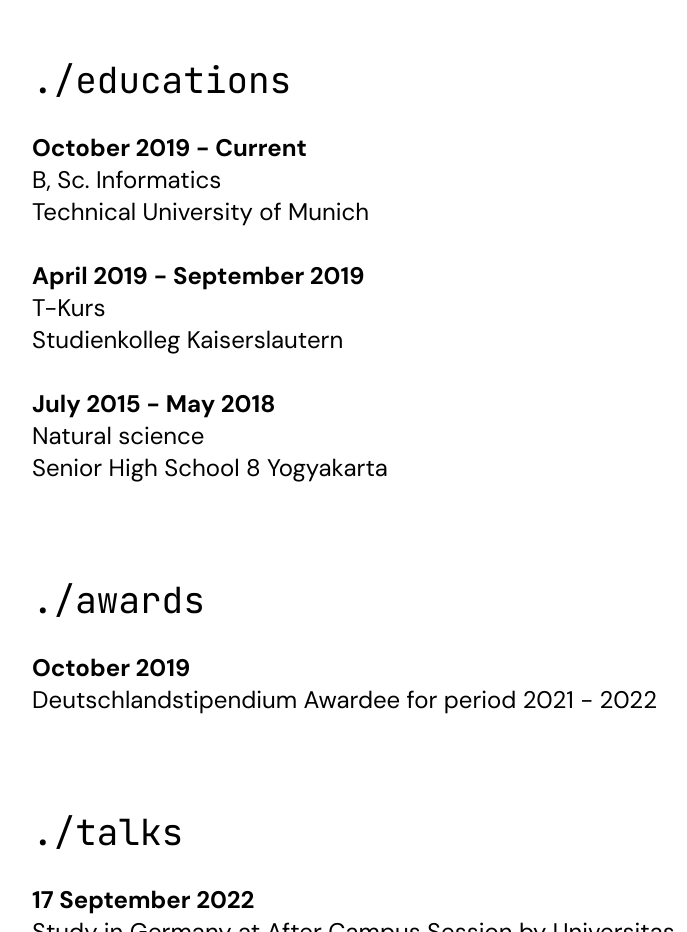
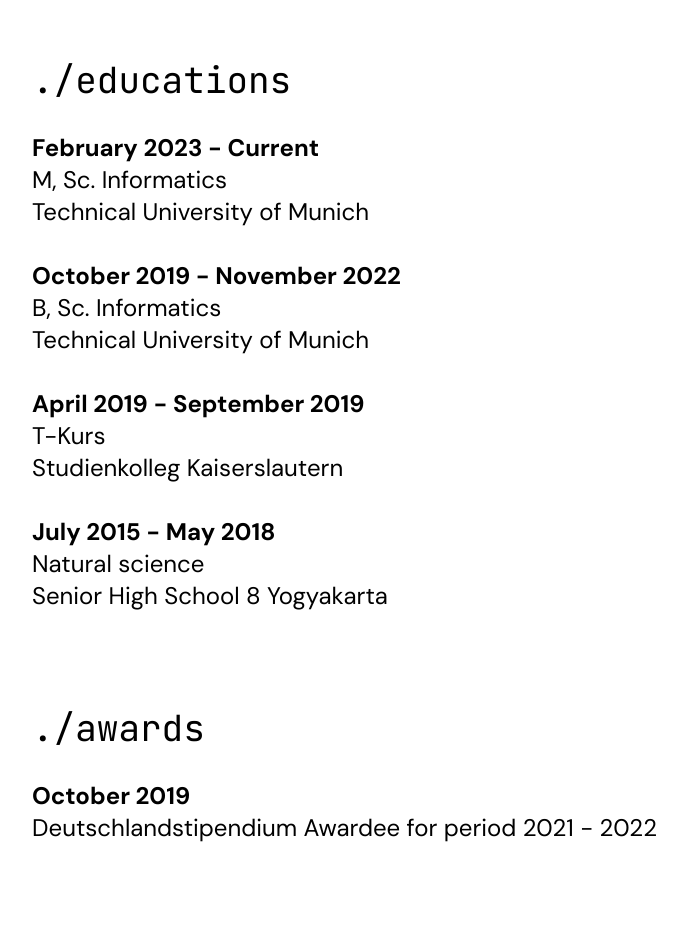
Before and after one commit to itsmeyaw/website, a Gatsby site: page / in a window 1280 px wide. Shown: the part 1460-2392 px from the top of the page, without its empty margins (248-935 px from the left). Built offline with nearby package versions, Linux system fonts and the light colour scheme; Gatsby itself is replaced by a stand-in of ours; no server answers; a web font is replaced by a local one.

Commit message:
Added Master course information

```diff
--- a/src/pages/index.js
+++ b/src/pages/index.js
@@ -51,8 +51,14 @@
         </IntroductionSection>
         <IntroductionSection title={'educations'}>
           <Education
+            from={'February 2023'}
+            to={'Current'}
+            title={'M, Sc. Informatics'}
+            institution={'Technical University of Munich'}
+          />
+          <Education
             from={'October 2019'}
-            to={'Current'}
+            to={'November 2022'}
             title={'B, Sc. Informatics'}
             institution={'Technical University of Munich'}
           />
```
